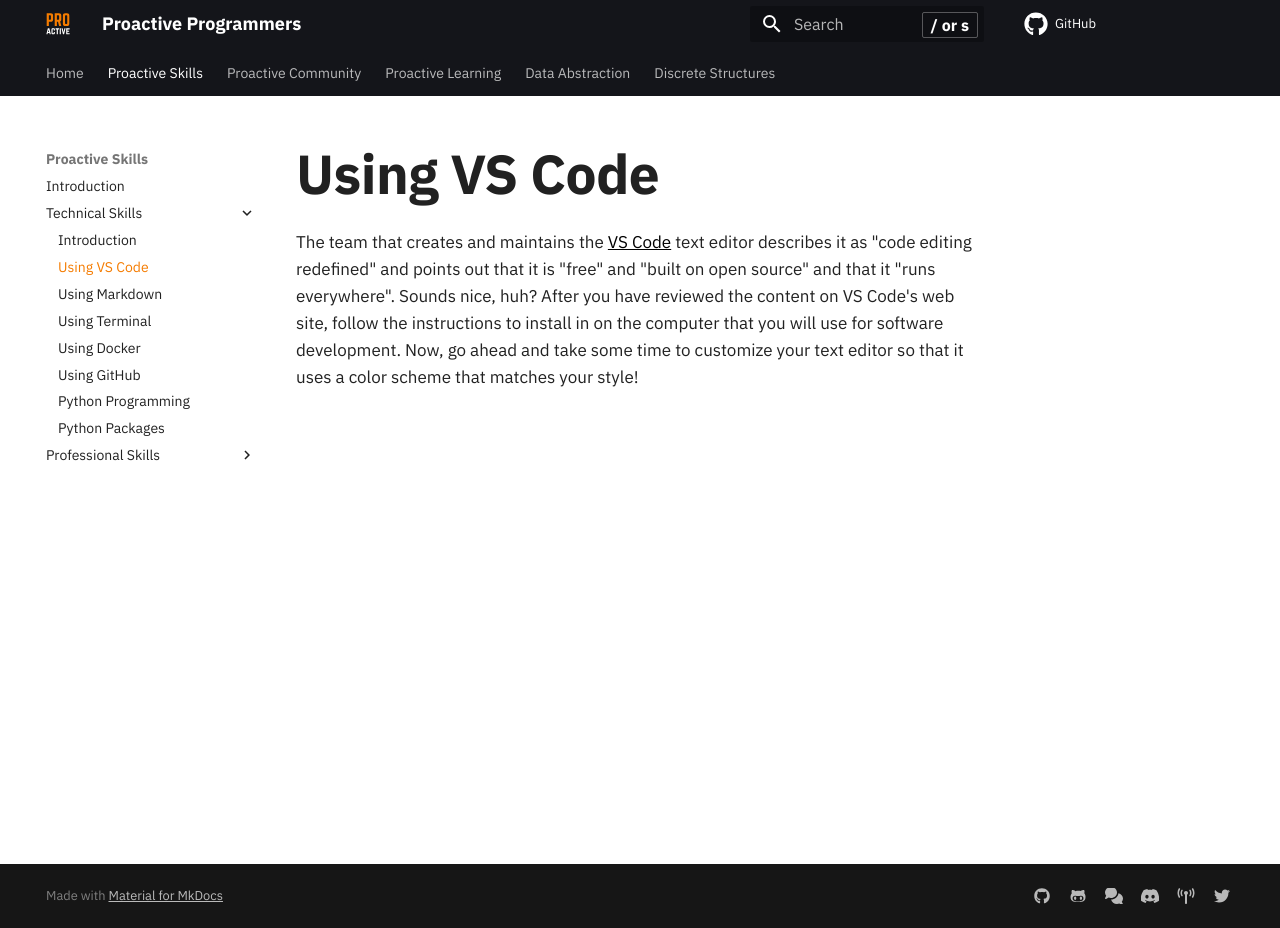
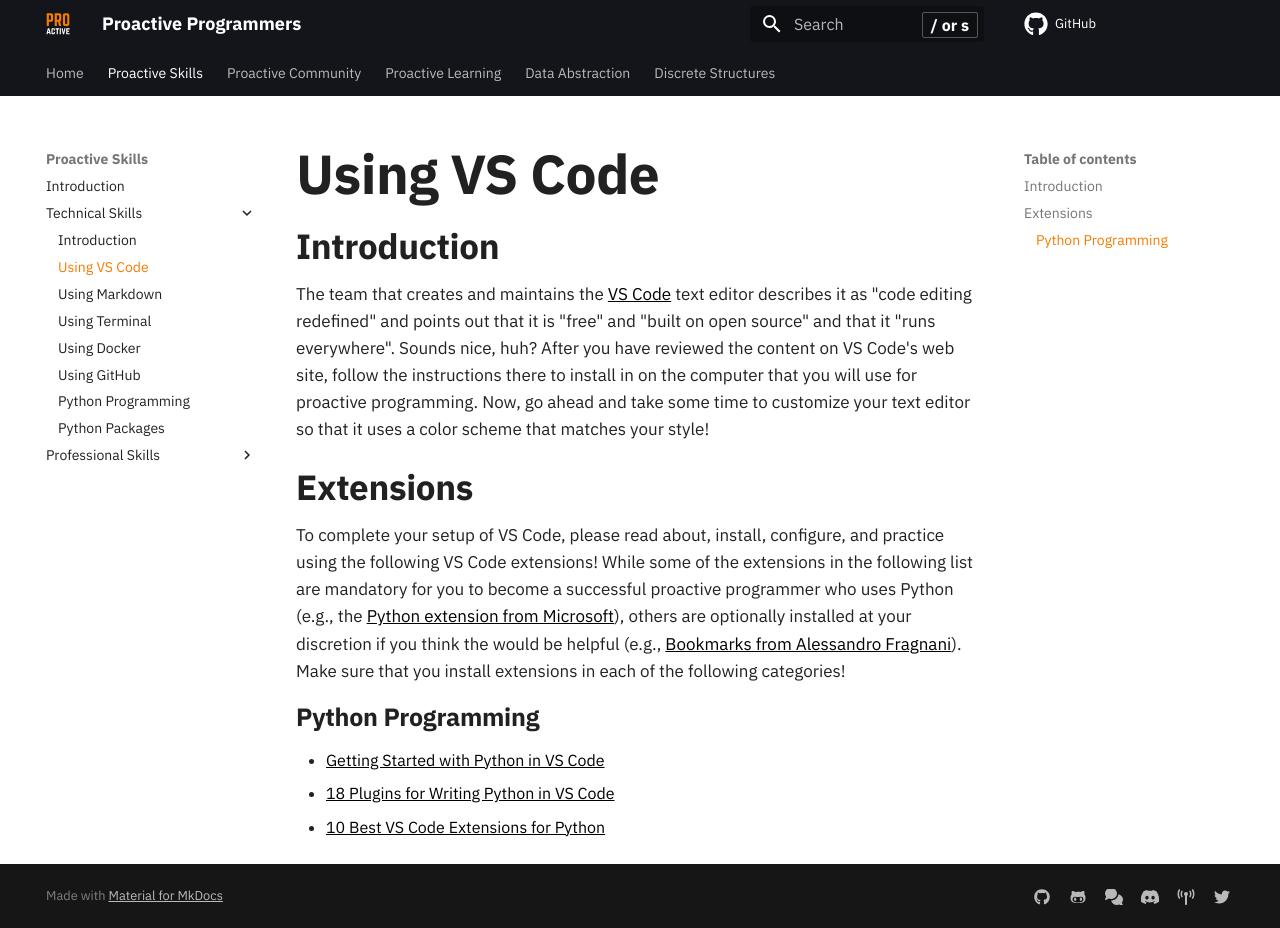
Before and after one commit to ProactiveProgrammers/www.proactiveprogrammers.com, an MkDocs documentation site: the page built from docs/proactive-skills/technical-skills/using-vscode.md, in a window 1280 px wide and 928 px high. Built offline with MkDocs 1.6.1 and Material for MkDocs 9.7.7, drawn with Linux system fonts in a browser that asks for light colours; comment, search, counter and statistics services are not loaded.

Commit message:
feat: Revise using-vscode content and add more on Python programming.

```diff
--- a/docs/proactive-skills/technical-skills/using-vscode.md
+++ b/docs/proactive-skills/technical-skills/using-vscode.md
@@ -1,10 +1,31 @@
 # Using VS Code
+
+## Introduction
 
 The team that creates and maintains the [VS
 Code](https://code.visualstudio.com/) text editor describes it as "code editing
 redefined" and points out that it is "free" and "built on open source" and that
 it "runs everywhere". Sounds nice, huh? After you have reviewed the content on
-VS Code's web site, follow the instructions to install in on the computer that
-you will use for software development. Now, go ahead and take some time to
+VS Code's web site, follow the instructions there to install in on the computer
+that you will use for proactive programming. Now, go ahead and take some time to
 customize your text editor so that it uses a color scheme that matches your
 style!
+
+## Extensions
+
+To complete your setup of VS Code, please read about, install, configure, and
+practice using the following VS Code extensions! While some of the extensions in
+the following list are mandatory for you to become a successful proactive
+programmer who uses Python (e.g., the [Python extension from
+Microsoft](https://marketplace.visualstudio.com/items?itemName=ms-python.python)),
+others are optionally installed at your discretion if you think the would be
+helpful (e.g., [Bookmarks from Alessandro
+Fragnani](https://marketplace.visualstudio.com/items?itemName=alefragnani.Bookmarks)).
+Make sure that you install extensions in each of the following categories!
+
+### Python Programming
+
+- [Getting Started with Python in VS Code](https://code.visualstudio.com/docs/python/python-tutorial)
+- [18 Plugins for Writing Python in VS
+  Code](https://switowski.com/blog/18-plugins-for-python-in-vscode)
+- [10 Best VS Code Extensions for Python](https://dannys.cloud/10-best-vs-code-extensions-for-python)
```
